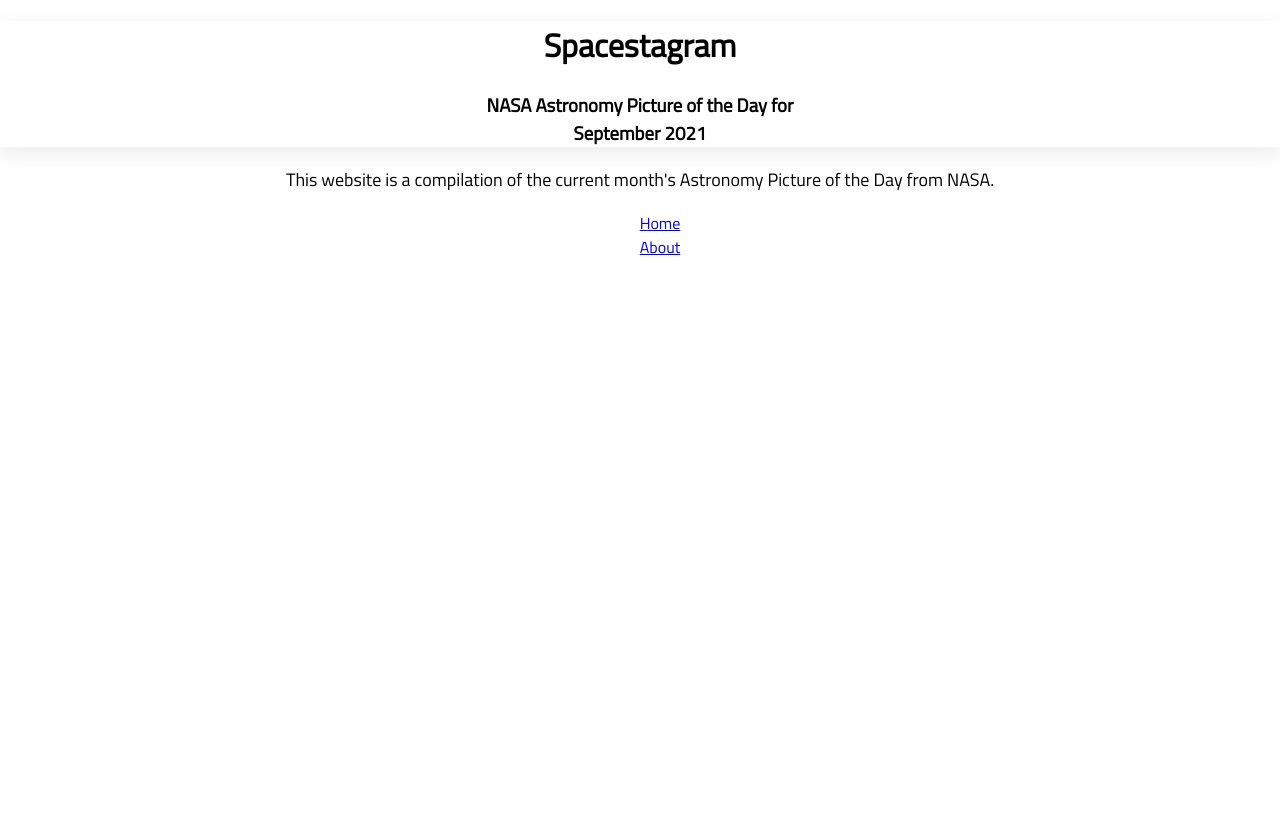
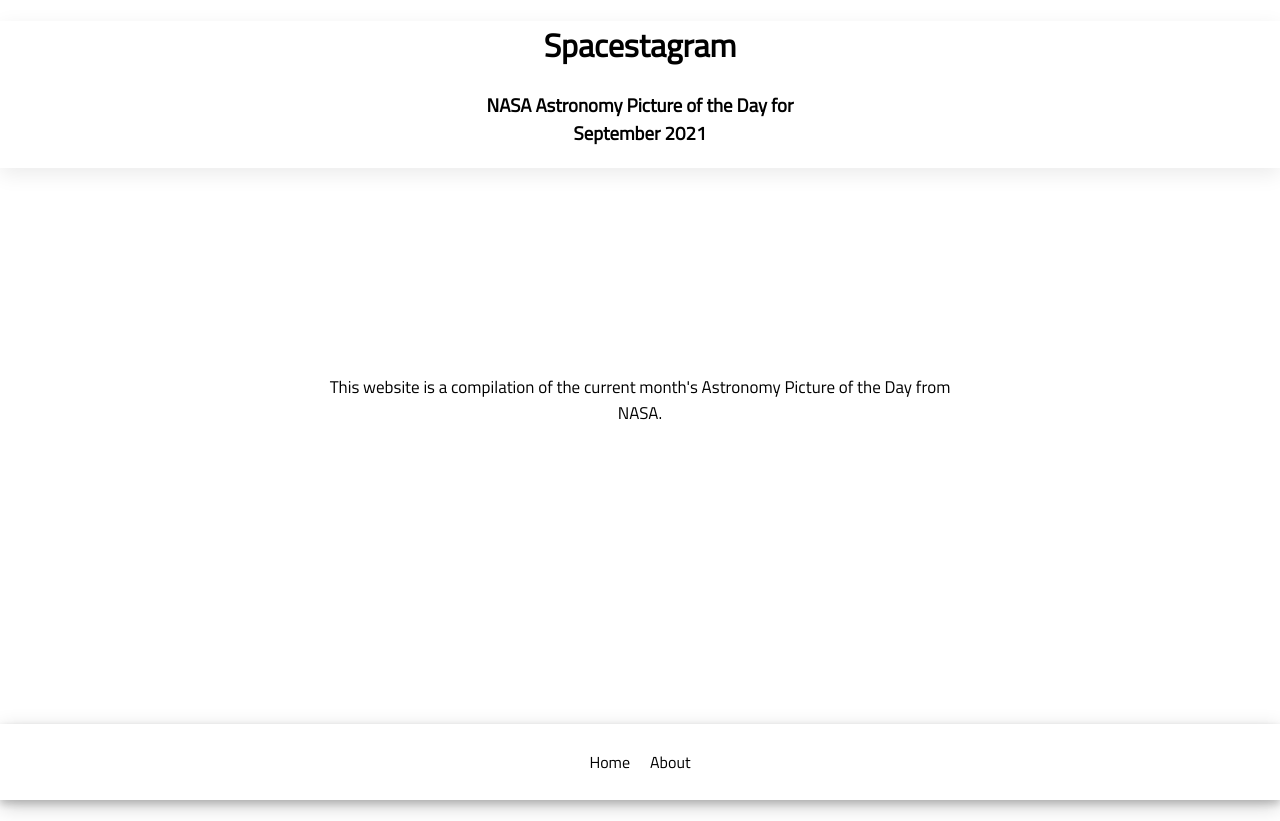
Before and after one commit to tcelovsky/spacestagram, a React (Create React App) app: page /about in a window 1280 px wide. Built offline with nearby package versions, Linux system fonts and the light colour scheme.

Commit message:
Add navbar styles

```diff
--- a/src/components/About.js
+++ b/src/components/About.js
@@ -1,6 +1,6 @@
 const About = () => {
     return (
-      <div>
+      <div className="about">
           <p>This website is a compilation of the current month's Astronomy Picture of the Day from NASA.</p>
       </div>
     );
--- a/src/components/Main.js
+++ b/src/components/Main.js
@@ -14,7 +14,7 @@
 
     useEffect(() => {
         let isMounted = true;
-        if (isMounted) {
+        if (isMounted && items.length === 0) {
           fetchImages();
         }
         return () => {
--- a/src/components/Navbar.js
+++ b/src/components/Navbar.js
@@ -1,5 +1,6 @@
 import React from 'react';
 import { NavLink } from 'react-router-dom';
+import '../styles/Navbar.css';
 
 const Navbar = () => {
   return (
--- a/src/styles/App.css
+++ b/src/styles/App.css
@@ -6,6 +6,7 @@
   height: 100vh;
   width: 100vw;
   font-family: "Titillium Web", sans-serif;
+  color: black;
 }
 
 header {
@@ -14,6 +15,7 @@
   z-index: 20;
   text-align: center;
   box-shadow: 0 6px 20px 0 rgba(0, 0, 0, 0.082);
+  padding-bottom: 2px;
 }
 
 main {
@@ -31,3 +33,23 @@
 li {
   list-style-type: none;
 }
+
+footer {
+  width: 100%;
+  position: fixed;
+  bottom: 0;
+  list-style-type: none;
+  margin: 0;
+  padding: 0;
+  overflow: hidden;
+  z-index: 10;
+  background-color: white;
+  box-shadow: 0 4px 8px 0 rgba(0, 0, 0, 0.2), 0 6px 20px 0 rgba(0, 0, 0, 0.19);
+}
+
+.about {
+  position: absolute;
+  top: 50%;
+  left: 50%;
+  transform: translateX(-50%) translateY(-50%);
+}
--- a/src/styles/Card.css
+++ b/src/styles/Card.css
@@ -1,14 +1,23 @@
 figure {
-  text-decoration: none;
+  color: black;
+  width: 300px;
+  height: 300px;
+  margin: 5px;
+  background-color: white;
+  grid-column: span 1;
+  grid-row: span 1;
+  box-shadow: 6px 6px 6px 6px rgba(0, 0, 0, 0.082);
 }
 
 figcaption {
-  font-size: 22px;
+  font-size: 20px;
   font-weight: bold;
-  text-decoration: none;
 }
 
 p {
-  font-size: 18px;
+  font-size: 17px;
+}
+
+a:link {
   text-decoration: none;
 }
--- /dev/null
+++ b/src/styles/Navbar.css
@@ -0,0 +1,24 @@
+nav {
+  padding: 10px;
+}
+
+nav ul {
+  padding-left: 0;
+}
+
+.nav-item {
+  display: inline;
+  padding: 10px;
+}
+
+.nav-link {
+  color: black;
+}
+
+.nav-link:hover {
+  font-weight: bold;
+}
+
+a.nav-link:active {
+  font-weight: bold;
+}
```
